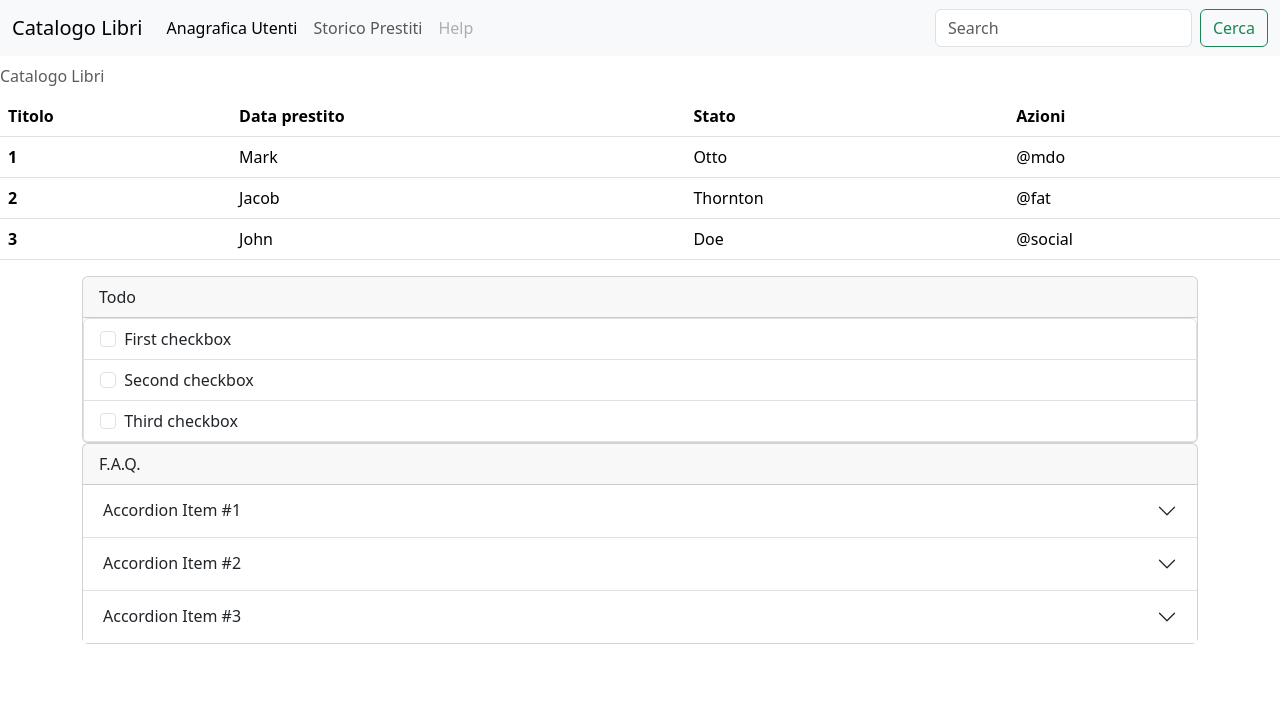
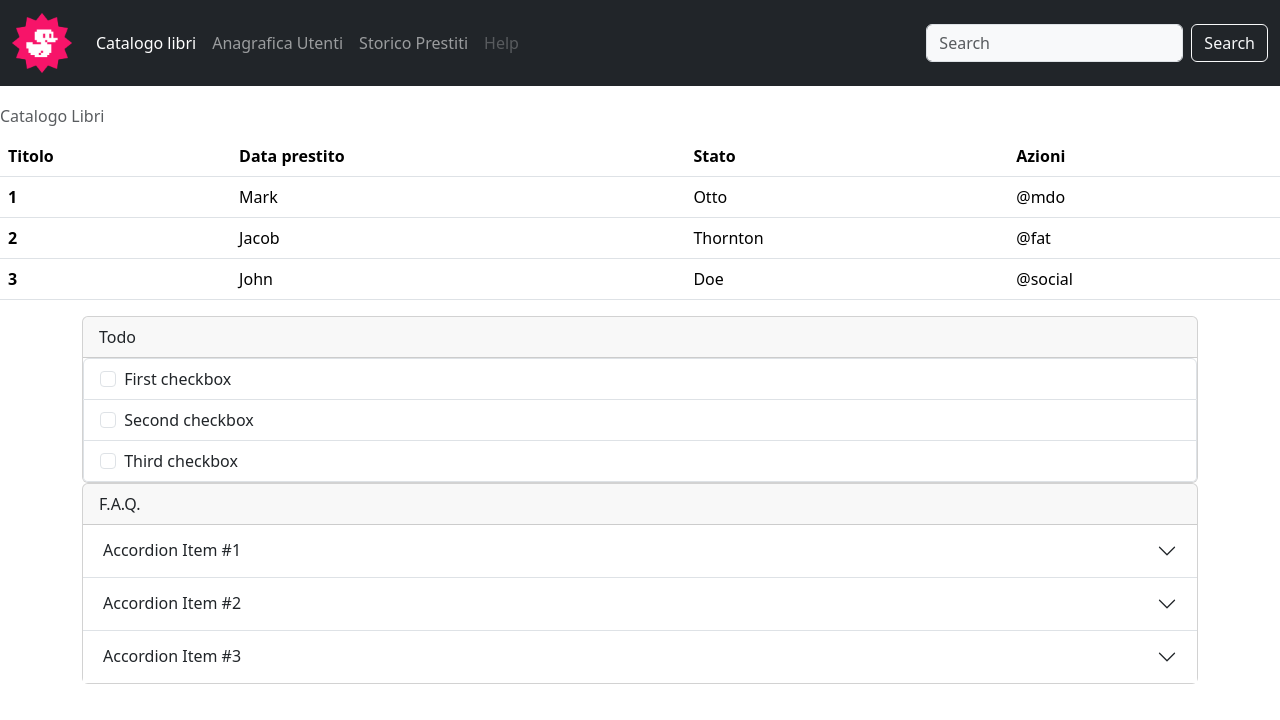
Before and after one commit to enrico-antonini1/html-css-bootstrap-dashboard, a plain HTML site: page index.html in a window 1280 px wide. Drawn offline with nearby package versions, Linux system fonts and the light colour scheme.

Commit message:
fix: sistemato header

```diff
--- a/index.html
+++ b/index.html
@@ -1,43 +1,72 @@
 <!DOCTYPE html>
 <html lang="en">
+
 <head>
   <meta charset="UTF-8">
   <meta name="viewport" content="width=device-width, initial-scale=1.0">
   <title>Document</title>
-    <link href="https://cdn.jsdelivr.net/npm/bootstrap@5.3.8/dist/css/bootstrap.min.css" rel="stylesheet" integrity="sha384-sRIl4kxILFvY47J16cr9ZwB07vP4J8+LH7qKQnuqkuIAvNWLzeN8tE5YBujZqJLB" crossorigin="anonymous">
+  <link href="https://cdn.jsdelivr.net/npm/bootstrap@5.3.8/dist/css/bootstrap.min.css" rel="stylesheet"
+    integrity="sha384-sRIl4kxILFvY47J16cr9ZwB07vP4J8+LH7qKQnuqkuIAvNWLzeN8tE5YBujZqJLB" crossorigin="anonymous">
 </head>
+
+
+
+
 <body>
+
   <!-- HEADER -->
-    <nav class="navbar navbar-expand-lg bg-body-tertiary">
+<header class="fixed-top">
+  <nav data-bs-theme="dark" class="navbar navbar-expand-lg bg-dark">
     <div class="container-fluid">
-    <a class="navbar-brand" href="#">Catalogo Libri</a>
-    <button class="navbar-toggler" type="button" data-bs-toggle="collapse" data-bs-target="#navbarTogglerDemo02" aria-controls="navbarTogglerDemo02" aria-expanded="false" aria-label="Toggle navigation">
+      <a class="navbar-brand" href="#">
+        <img
+        src="./img/duck.png"
+        alt="Logo dashboard"
+        width="60"
+        height="60"
+        class="d-line-block align-text-middle">
+      </a>
+      <button class="navbar-toggler" type="button" data-bs-toggle="collapse" data-bs-target="#navbarTogglerDemo02"
+        aria-controls="navbarTogglerDemo02" aria-expanded="false" aria-label="Toggle navigation">
         <span class="navbar-toggler-icon"></span>
       </button>
+
       <div class="collapse navbar-collapse" id="navbarTogglerDemo02">
         <ul class="navbar-nav me-auto mb-2 mb-lg-0">
            <li class="nav-item">
-          <a class="nav-link active" aria-current="page" href="#">Anagrafica Utenti</a>
+            <a class="nav-link active" href="#">Catalogo libri</a>
+          </li>
+          <li class="nav-item">
+            <a class="nav-link" href="#">Anagrafica Utenti</a>
           </li>
           <li class="nav-item">
             <a class="nav-link" href="#">Storico Prestiti</a>
           </li>
           <li class="nav-item">
-          <a class="nav-link disabled" aria-disabled="true">Help</a>
+            <a class="nav-link disabled" href="#">Help</a>
           </li>
         </ul>
-      <form class="d-flex" role="search">
-        <input class="form-control me-2" type="search" placeholder="Search" aria-label="Search"/>
-        <button class="btn btn-outline-success" type="submit">Cerca</button>
+        <form class="d-flex" role="search" data-bs-theme="light" >
+
+          <!-- Per modificare placeholder o inserisco "bg-light" come classe all'input oppure tramite selettore ::placeholder {color: light} -->
+          <input
+          class="form-control me-2 bg-light"
+          type="search"
+          placeholder="Search"
+          aria-label="Search"
+          />
+          <button class="btn btn-outline-light" type="submit">Search</button>
         </form>
       </div>
     </div>
   </nav>
+  </header>
   <!-- / HEADER -->
 
   <!-- MAIN -->
 
   <!-- Main first column -->
+    <main class="pt-5 mt-5">
   <table class="table caption-top">
     <caption>Catalogo Libri</caption>
     <thead>
@@ -69,6 +98,7 @@
       </tr>
     </tbody>
   </table>
+  </main>
   <!-- / Main first column -->
 
   <!-- Second column -->
@@ -104,32 +134,41 @@
       <div class="accordion accordion-flush" id="accordionFlushExample">
         <div class="accordion-item">
           <h2 class="accordion-header">
-      <button class="accordion-button collapsed" type="button" data-bs-toggle="collapse" data-bs-target="#flush-collapseOne" aria-expanded="false" aria-controls="flush-collapseOne">
+            <button class="accordion-button collapsed" type="button" data-bs-toggle="collapse"
+              data-bs-target="#flush-collapseOne" aria-expanded="false" aria-controls="flush-collapseOne">
               Accordion Item #1
             </button>
           </h2>
           <div id="flush-collapseOne" class="accordion-collapse collapse" data-bs-parent="#accordionFlushExample">
-      <div class="accordion-body">Placeholder content for this accordion, which is intended to demonstrate the <code>.accordion-flush</code> class. This is the first item’s accordion body.</div>
+            <div class="accordion-body">Placeholder content for this accordion, which is intended to demonstrate the
+              <code>.accordion-flush</code> class. This is the first item’s accordion body.</div>
           </div>
         </div>
         <div class="accordion-item">
           <h2 class="accordion-header">
-      <button class="accordion-button collapsed" type="button" data-bs-toggle="collapse" data-bs-target="#flush-collapseTwo" aria-expanded="false" aria-controls="flush-collapseTwo">
+            <button class="accordion-button collapsed" type="button" data-bs-toggle="collapse"
+              data-bs-target="#flush-collapseTwo" aria-expanded="false" aria-controls="flush-collapseTwo">
               Accordion Item #2
             </button>
           </h2>
           <div id="flush-collapseTwo" class="accordion-collapse collapse" data-bs-parent="#accordionFlushExample">
-      <div class="accordion-body">Placeholder content for this accordion, which is intended to demonstrate the <code>.accordion-flush</code> class. This is the second item’s accordion body. Let’s imagine this being filled with some actual content.</div>
+            <div class="accordion-body">Placeholder content for this accordion, which is intended to demonstrate the
+              <code>.accordion-flush</code> class. This is the second item’s accordion body. Let’s imagine this being
+              filled with some actual content.</div>
           </div>
         </div>
         <div class="accordion-item">
           <h2 class="accordion-header">
-      <button class="accordion-button collapsed" type="button" data-bs-toggle="collapse" data-bs-target="#flush-collapseThree" aria-expanded="false" aria-controls="flush-collapseThree">
+            <button class="accordion-button collapsed" type="button" data-bs-toggle="collapse"
+              data-bs-target="#flush-collapseThree" aria-expanded="false" aria-controls="flush-collapseThree">
               Accordion Item #3
             </button>
           </h2>
           <div id="flush-collapseThree" class="accordion-collapse collapse" data-bs-parent="#accordionFlushExample">
-      <div class="accordion-body">Placeholder content for this accordion, which is intended to demonstrate the <code>.accordion-flush</code> class. This is the third item’s accordion body. Nothing more exciting happening here in terms of content, but just filling up the space to make it look, at least at first glance, a bit more representative of how this would look in a real-world application.</div>
+            <div class="accordion-body">Placeholder content for this accordion, which is intended to demonstrate the
+              <code>.accordion-flush</code> class. This is the third item’s accordion body. Nothing more exciting
+              happening here in terms of content, but just filling up the space to make it look, at least at first
+              glance, a bit more representative of how this would look in a real-world application.</div>
           </div>
         </div>
       </div>
@@ -142,4 +181,5 @@
   <!-- / MAIN -->
 
 </body>
+
 </html>
```
Also changed, not shown: img/duck.png (added). Lines whose indentation alone changed are shown as unchanged.
